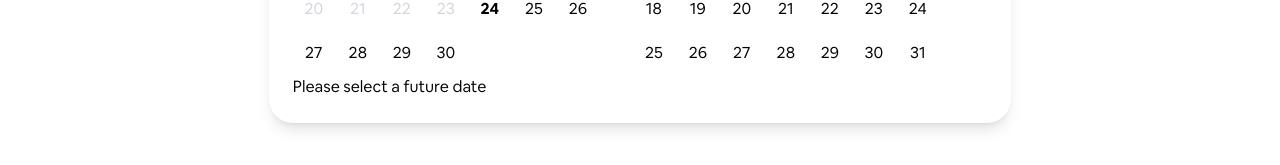
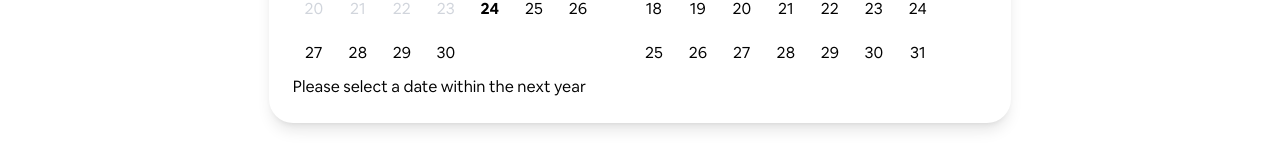
Before and after one commit to Hannyel0/pinsline, a Next.js app: page / in a window 1280 px wide. Both pictures are taken after a click on the button "Date". Shown: the part 424-589 px from the top of the page. Built offline with nearby package versions, Linux system fonts and the light colour scheme.

Commit message:
Users cannot select dates 1 year forward from the current date

```diff
--- a/app/components/DatePicker.tsx
+++ b/app/components/DatePicker.tsx
@@ -1,7 +1,7 @@
 'use client'
 import React, { useState } from 'react';
 import { DayPicker } from 'react-day-picker';
-import { format, isBefore, startOfDay } from 'date-fns';
+import { format, isBefore, isAfter, startOfDay, addYears } from 'date-fns';
 import 'react-day-picker/dist/style.css';
 
 interface DatePickerProps {
@@ -27,10 +27,12 @@ const DatePicker: React.FC<DatePickerProps> = ({ isOpen, onDateSelect }) => {
   // Get current date for initial display
   const now = new Date();
   const today = startOfDay(now);
+  // Calculate maximum date (1 year from today)
+  const maxDate = addYears(today, 1);
 
-  // Disable past dates
-  const isPastDate = (date: Date) => {
-    return isBefore(date, today);
+  // Disable dates that are either in the past or more than a year in future
+  const isDateDisabled = (date: Date) => {
+    return isBefore(date, today) || isAfter(date, maxDate);
   };
 
   const customStyles = `
@@ -78,9 +80,12 @@ const DatePicker: React.FC<DatePickerProps> = ({ isOpen, onDateSelect }) => {
             today: "font-bold",
             disabled: "text-gray-300"
           }}
-          disabled={isPastDate}
+          disabled={isDateDisabled}
           fromDate={today}
-          footer={selected ? `${format(selected, 'PP')}` : "Please select a future date"}
+          toDate={maxDate}
+          footer={selected
+            ? `${format(selected, 'PP')}`
+            : "Please select a date within the next year"}
         />
       </div>
     </div>
```
